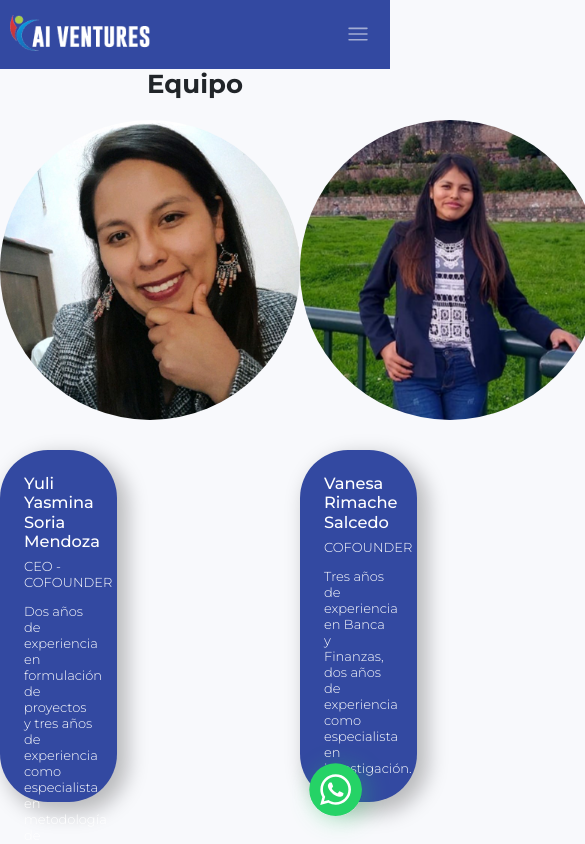
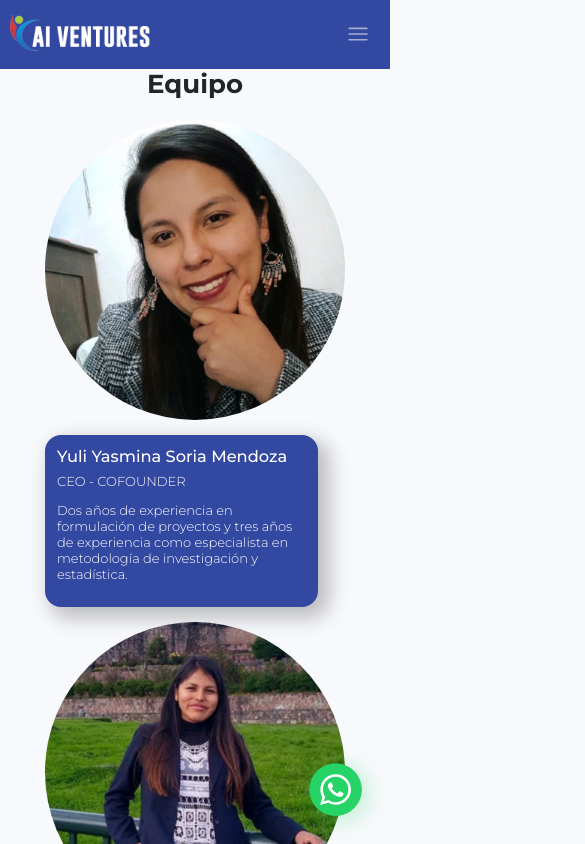
Before and after one commit to justinait/cai-ventures2, a React (Vite) app: page /about in a window 390 px wide. Shown: the top 844 px of the page, 585 px wide, since content can reach past the window. Built offline with nearby package versions, Linux system fonts and the light colour scheme.

Commit message:
css team

```diff
--- a/src/components/Team/Team.css
+++ b/src/components/Team/Team.css
@@ -26,3 +26,28 @@
 .infoPerson p {
     font-weight: 300;
 }
+
+
+@media (max-width: 1440px){
+
+}
+
+/* tablet */
+@media (max-width: 1024px) {
+    .teamContainer {
+        flex-direction: column;
+        align-items: center;
+    }
+    .infoPerson {
+        width: 70vw;
+        margin: 5% 0;
+        padding: 4%;
+        border-radius: var(--border-radius-border-radius-sm, 16px);
+        background: var(--colors-main-friendly-blue, #3349A1);
+        box-shadow: 8px 8px 20px 3px rgba(0, 0, 0, 0.25);
+    }
+}
+
+@media  screen and (max-width: 768px) {
+
+}
```
